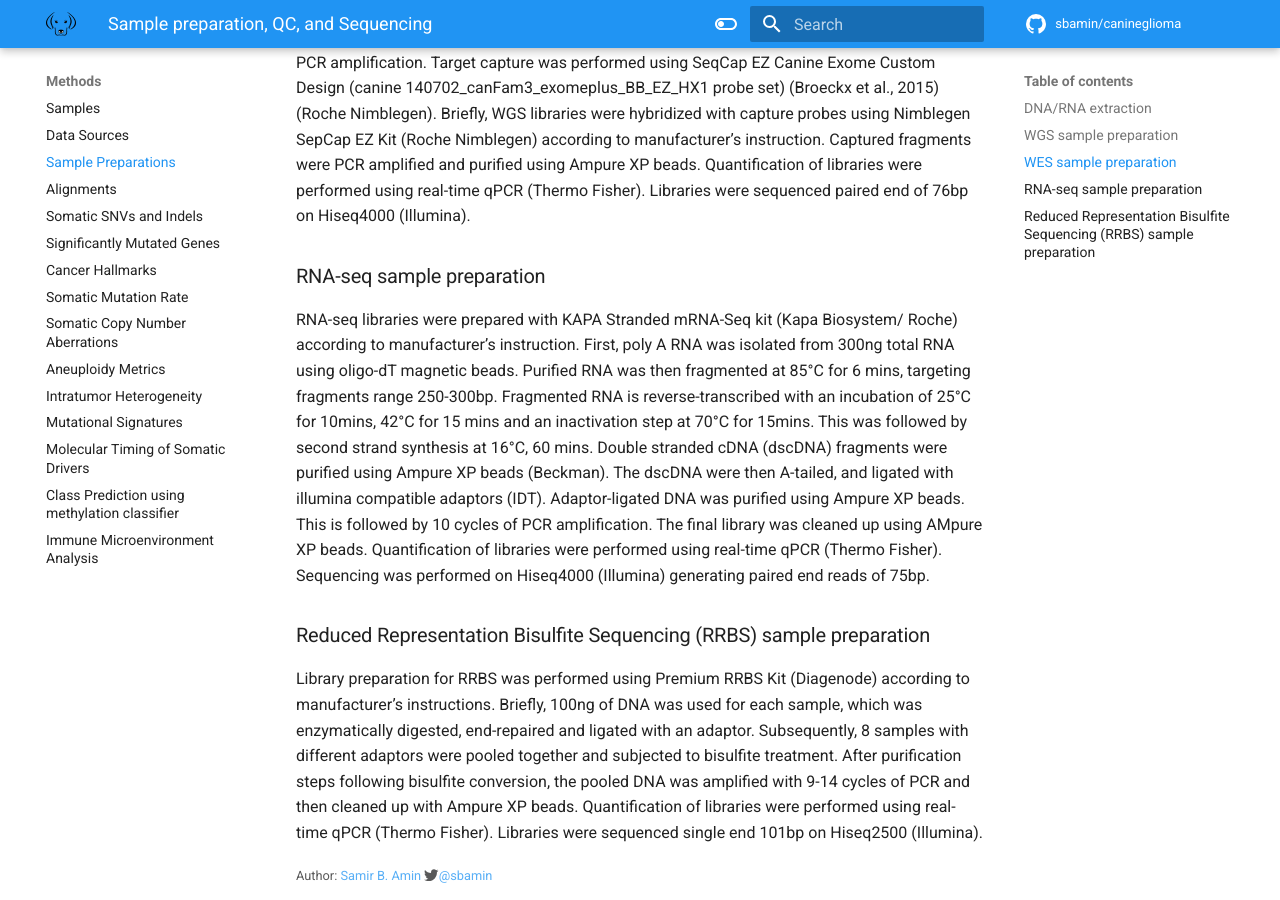
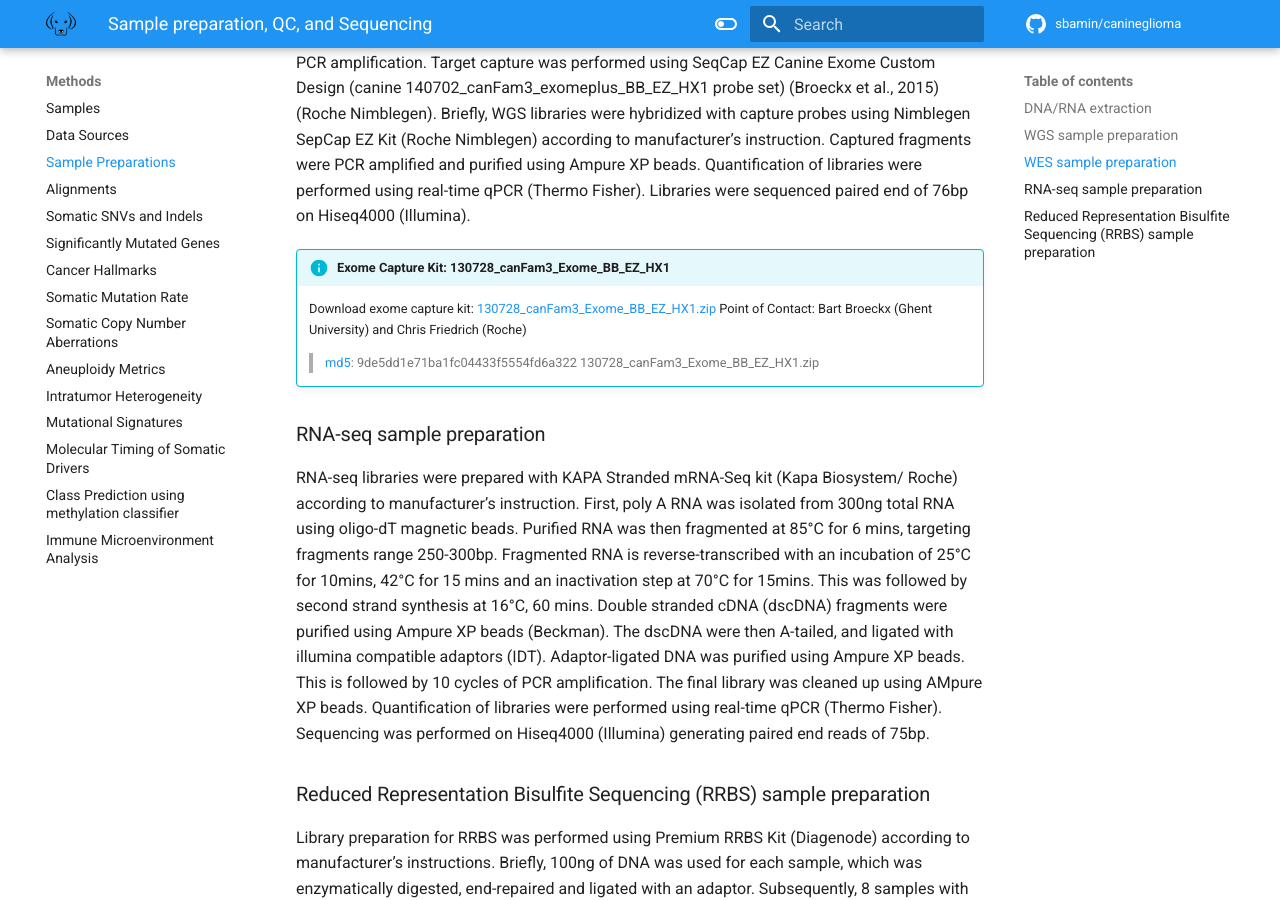
Before and after one commit to sbamin/canineglioma, an MkDocs documentation site: the page built from docs/methods/S03_sample_prep.md, in a window 1280 px wide and 900 px high, scrolled down 687 px. Built offline with MkDocs 1.6.1 and Material for MkDocs 9.7.7, drawn with Linux system fonts in a browser that asks for light colours; comment, search, counter and statistics services are not loaded; the version menu is left out.

Commit message:
add exome capture kit, 5a37e2d

```diff
--- a/docs/methods/S03_sample_prep.md
+++ b/docs/methods/S03_sample_prep.md
@@ -12,8 +12,12 @@ Genomic DNA and total RNA of fresh frozen tissue and FFPE tissue from paraffin s
 
 ### WES sample preparation
 
-Sample were prepared as described above in the WGS sample preparation, targeting 200bp with PCR amplification. Target capture was performed using SeqCap EZ Canine Exome Custom Design (canine 140702_canFam3_exomeplus_BB_EZ_HX1 probe set) (Broeckx et al., 2015) (Roche Nimblegen). Briefly, WGS libraries were hybridized with capture probes
-using Nimblegen SepCap EZ Kit (Roche Nimblegen) according to manufacturer’s instruction. Captured fragments were PCR amplified and purified using Ampure XP beads. Quantification of libraries were performed using real-time qPCR (Thermo Fisher). Libraries were sequenced paired end of 76bp on Hiseq4000 (Illumina).
+Sample were prepared as described above in the WGS sample preparation, targeting 200bp with PCR amplification. Target capture was performed using SeqCap EZ Canine Exome Custom Design (canine 140702_canFam3_exomeplus_BB_EZ_HX1 probe set) (Broeckx et al., 2015) (Roche Nimblegen). Briefly, WGS libraries were hybridized with capture probes using Nimblegen SepCap EZ Kit (Roche Nimblegen) according to manufacturer’s instruction. Captured fragments were PCR amplified and purified using Ampure XP beads. Quantification of libraries were performed using real-time qPCR (Thermo Fisher). Libraries were sequenced paired end of 76bp on Hiseq4000 (Illumina).
+
+!!! info "Exome Capture Kit: 130728_canFam3_Exome_BB_EZ_HX1"
+	Download exome capture kit: [130728_canFam3_Exome_BB_EZ_HX1.zip](https://github.com/sbamin/canineglioma/blob/master/docs/data/130728_canFam3_Exome_BB_EZ_HX1.zip) Point of Contact: Bart Broeckx (Ghent University) and Chris Friedrich (Roche)
+
+	>[md5](https://github.com/sbamin/canineglioma/blob/master/docs/data/130728_canFam3_Exome_BB_EZ_HX1.zip.md5): 9de5dd1e71ba1fc04433f5554fd6a322 130728_canFam3_Exome_BB_EZ_HX1.zip
 
 ### RNA-seq sample preparation
 
```
Also changed, not shown: docs/figures/A1_preload.md (+1 -1 lines), docs/run_code/index.md (+1 -1 lines), 2 other files.
